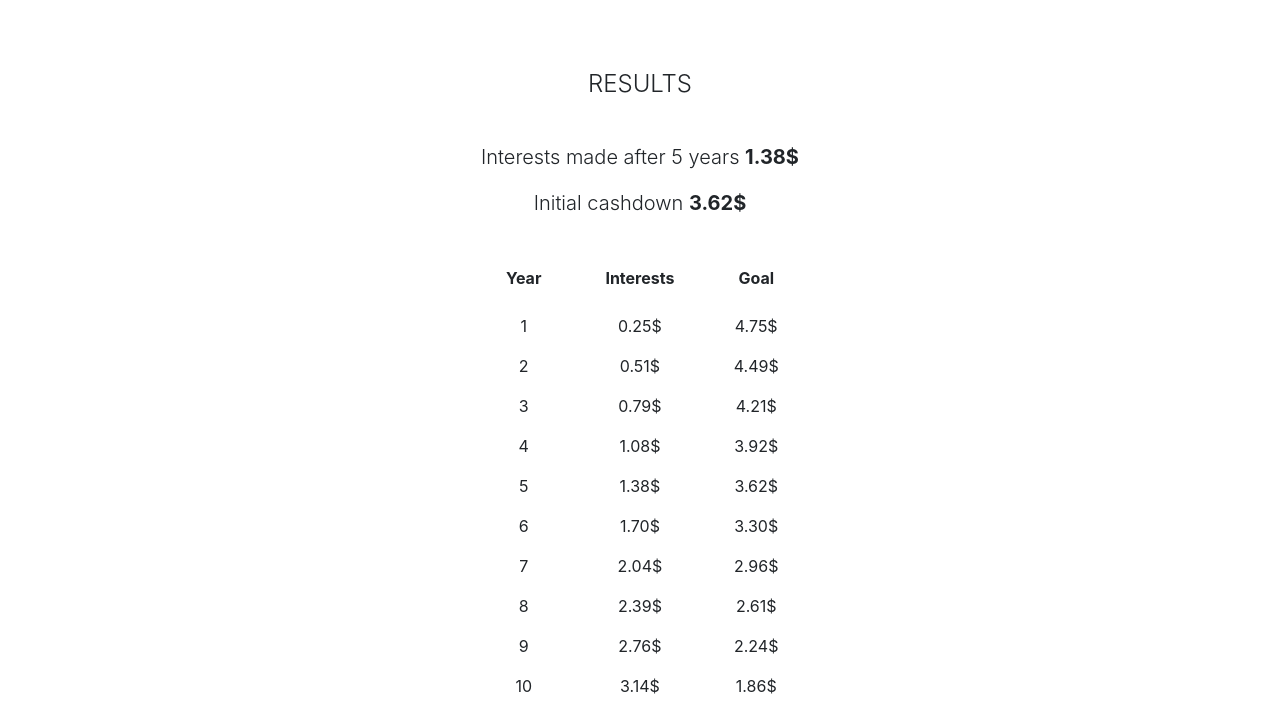
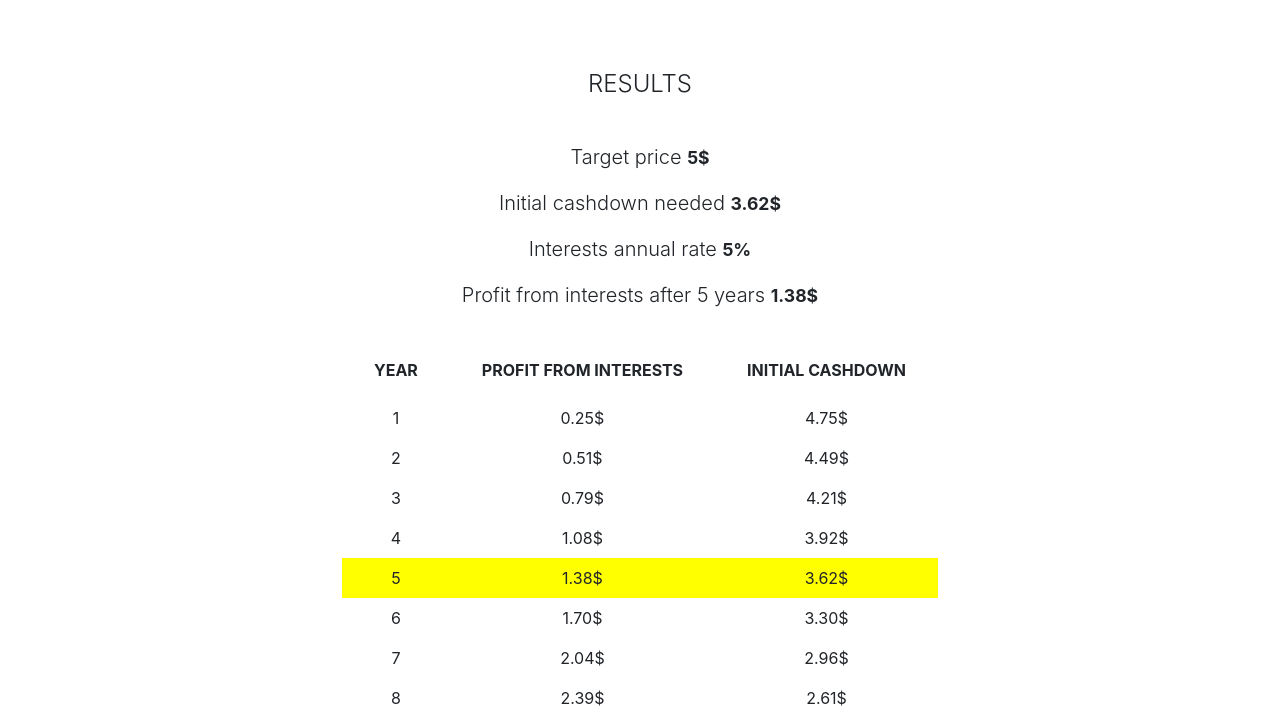
Before and after one commit to samuelryc/finance-calculator, a website: page index.html in a window 1280 px wide. Both pictures are taken after typing "5", "5", "5" into the empty fields and a click on the input "Submit". Shown: the part 62-777 px from the top of the page. Drawn offline with Linux system fonts and the light colour scheme.

Commit message:
first cool version

```diff
--- a/css/index.css
+++ b/css/index.css
@@ -45,6 +45,9 @@ input {
 }
 
 #result-interests,
-#result-money-to-save {
+#result-money-to-save,
+#result-interest-rate,
+#result-target-price {
     font-weight: bold;
+    font-size: 1.10rem;
 }
--- a/index.html
+++ b/index.html
@@ -36,17 +36,19 @@
 			<div class="row">
 				<div class="col-lg-12 text-center" id="input-container">
 					<p class="lead page-title">Objective and input</p>
-					<input type="number" name="item-full-price" id="input-item-full-price" placeholder="Item Total Price" />
+					<input type="number" name="item-full-price" id="input-item-full-price" placeholder="Target value" />
 					<input type="number" name="item-target-date" id="input-item-target-date" placeholder="Years" />
-					<input type="number" name="item-interests-rate" id="input-interests-rate" placeholder="Yearly Interests" />
+					<input type="number" name="item-interests-rate" id="input-interests-rate" placeholder="Annual Interest Rate" />
 
 					<input type="submit" id="submit" value="Submit">
 				</div>
 				<div class="col-lg-12 text-center" id="results-container">
 					<p class="lead page-title">Results</p>
 
+					<p id="p-target-full-price" class="lead"></p>
+					<p id="p-money-invested" class="lead"></p>
+					<p id="p-interests-rate" class="lead"></p>
 					<p id="p-interests-gained" class="lead"></p>
-					<p id="p-money-invested" class="lead"></p>
 
 					<table id="table-stats-1"></table>
 				</div>
--- a/js/index.js
+++ b/js/index.js
@@ -23,20 +23,21 @@ window.index = {
             $('#table-stats-1').html('');
             $('#table-stats-1').html(
                 '<tr>' +
-                    '<th>Year</th>' +
-                    '<th>Interests</th>' +
-                    '<th>Goal</th>' +
+                    '<th>YEAR</th>' +
+                    '<th>PROFIT FROM INTERESTS</th>' +
+                    '<th>INITIAL CASHDOWN</th>' +
                 '</tr>'
             );
 
             var result_interests = (item_full_price * Math.pow((1 + (item_interests_rate / 100)), item_target_date) - item_full_price).toFixed(2);
-            $('#p-interests-gained').append('Interests made after' + ' ' + item_target_date + ' ' + 'years <span id="result-interests">' + result_interests + '$' + '</span>');
-
-            $('#p-money-invested').append('Initial cashdown' + ' ' + '<span id="result-money-to-save">' + (item_full_price - result_interests).toFixed(2) + '$' + '</span>');
+            $('#p-target-full-price').append('Target price' + ' ' + '<span id="result-target-price">' + commafy(item_full_price) + '$' + '</span>');
+            $('#p-interests-gained').append('Profit from interests after' + ' ' + item_target_date + ' ' + 'years <span id="result-interests">' + commafy(result_interests) + '$' + '</span>');
+            $('#p-interests-rate').append('Interests annual rate' + ' ' + '<span id="result-interest-rate">' + item_interests_rate + '%' +'</span>');
+            $('#p-money-invested').append('Initial cashdown needed' + ' ' + '<span id="result-money-to-save">' + commafy((item_full_price - result_interests).toFixed(2)) + '$' + '</span>');
 
             $('#table-stats-1').fadeIn(2000);
 
-            for (var row_iterator = 1; row_iterator; row_iterator++) {
+            for (var row_iterator = 1;; row_iterator++) {
 
                 var current_interests = (item_full_price * Math.pow((1 + (item_interests_rate / 100)), row_iterator) - item_full_price).toFixed(2);
                 var money_remaining_to_goal = (item_full_price - current_interests).toFixed(2);
@@ -46,12 +47,16 @@ window.index = {
                 }
 
                 $('#table-stats-1').append(
-                    '<tr>' +
+                    '<tr class="tr-row-' + row_iterator + '">' +
                         '<td>' + row_iterator + '</td>' +
-                        '<td>' + current_interests + '$' + '</td>' +
-                        '<td>' + money_remaining_to_goal + '$' + '</td>' +
+                        '<td>' + commafy(current_interests) + '$' + '</td>' +
+                        '<td>' + commafy(money_remaining_to_goal) + '$' + '</td>' +
                     '</tr>'
                 );
+
+                if (row_iterator == item_target_date) {
+                    $('.tr-row-' + row_iterator).css('background-color', 'yellow');
+                }
             }
         });
     }
@@ -60,3 +65,14 @@ window.index = {
 $(document).ready(function() {
     window.index.init();
 });
+
+function commafy(num) {
+    var str = num.toString().split('.');
+    if (str[0].length >= 5) {
+        str[0] = str[0].replace(/(\d)(?=(\d{3})+$)/g, '$1 ');
+    }
+    if (str[1] && str[1].length >= 5) {
+        str[1] = str[1].replace(/(\d{3})/g, '$1 ');
+    }
+    return str.join('.');
+}
```
